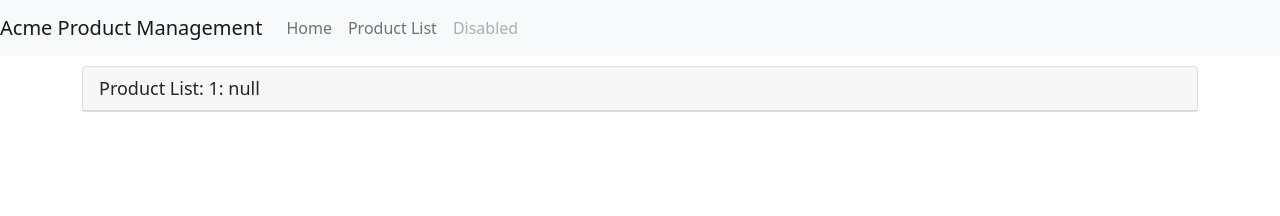
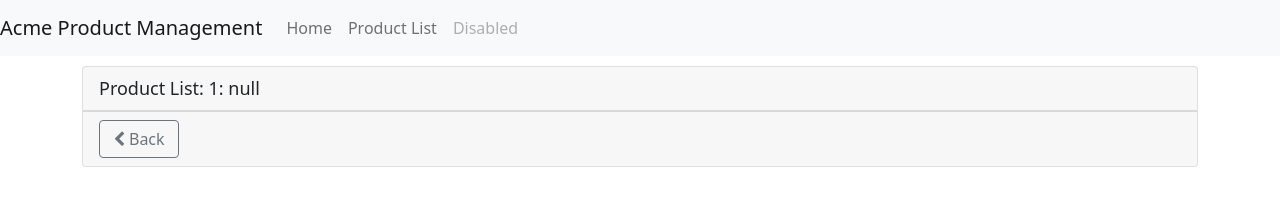
Before and after one commit to mohsenkharazi/APM, an Angular app: page /products/1 in a window 1280 px wide. Shown: the top 216 px of the page. Built offline with nearby package versions, Linux system fonts and the light colour scheme.

Commit message:
activating route with code

```diff
--- a/src/app/products/product-detail.component.html
+++ b/src/app/products/product-detail.component.html
@@ -2,4 +2,11 @@
     <div class="card-header">
         {{pageTitle + ': ' + product?.productName}}
     </div>
+    <div class="card-footer">
+        <button class="btn btn-outline-secondary"
+                style="width: 80px;"
+                (click)="onBack()">
+            <i class="fa fa-chevron-left"></i> Back
+        </button>
+    </div>
 </div>
--- a/src/app/products/product-detail.component.ts
+++ b/src/app/products/product-detail.component.ts
@@ -1,5 +1,5 @@
 import { Component, OnInit } from '@angular/core';
-import { ActivatedRoute } from '@angular/router';
+import { ActivatedRoute, Router } from '@angular/router';
 import { IProduct } from './product';
 
 @Component({
@@ -12,10 +12,15 @@
   pageTitle : string = 'Product List';
   product : IProduct | undefined;
 
-  constructor(private route : ActivatedRoute) { }
+  constructor(private route : ActivatedRoute,
+              private router : Router) { }
 
   ngOnInit(): void {
     const id = Number(this.route.snapshot.paramMap.get('id'));
     this.pageTitle += `: ${id}`;
   }
+
+  onBack(): void{
+    this.router.navigate(["/products"]);
+  }
 }
```
